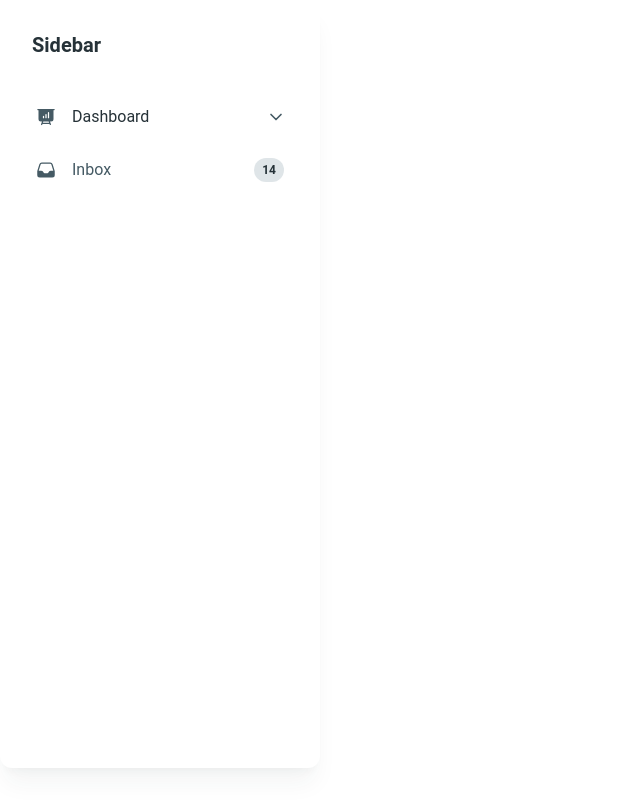
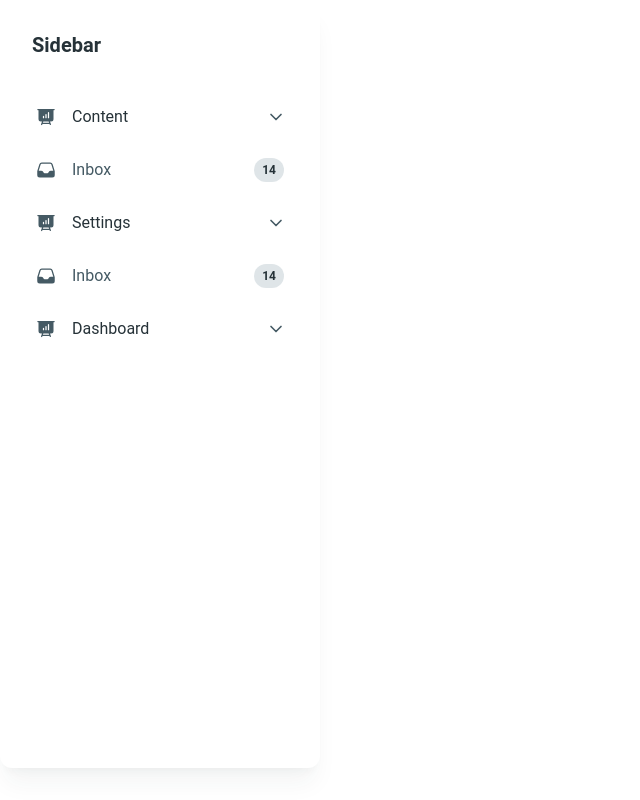
Before and after one commit to ahad30/single_vendor_ecommerce, a React (Vite) app in the folder client/: page /admin in a window 1280 px wide. Shown: the whole page, without its empty margins (0-640 px from the left). Built offline with nearby package versions, Linux system fonts and the light colour scheme.

Commit message:
sidebar update

```diff
--- a/client/package.json
+++ b/client/package.json
@@ -14,6 +14,7 @@
     "@material-tailwind/react": "^2.1.9",
     "react": "^18.2.0",
     "react-dom": "^18.2.0",
+    "react-icons": "^5.2.1",
     "react-router-dom": "^6.23.1"
   },
   "devDependencies": {
--- a/client/src/Layout/Dashboard/DashboardSidebarTwo.tsx
+++ b/client/src/Layout/Dashboard/DashboardSidebarTwo.tsx
@@ -11,21 +11,59 @@ import {
   AccordionHeader,
   AccordionBody,
 } from "@material-tailwind/react";
-import {
-  PresentationChartBarIcon,
-  ShoppingBagIcon,
-  UserCircleIcon,
-  Cog6ToothIcon,
-  InboxIcon,
-  PowerIcon,
-} from "@heroicons/react/24/solid";
+import { PresentationChartBarIcon, InboxIcon } from "@heroicons/react/24/solid";
 import { ChevronRightIcon, ChevronDownIcon } from "@heroicons/react/24/outline";
+import { adminRoutes } from "../../Routes/Admin.Routes";
+const items = [
+  {
+    key: "content",
+    label: "Content",
+    dropdown: false,
+    children: [{ key: "content_child1", label: "Content Child 1" }],
+  },
+  {
+    key: "media",
+    label: "Media",
+    dropdown: false,
+  },
+  {
+    key: "settings",
+    label: "Settings",
+    dropdown: false,
+    children: [{ key: "settings_child1", label: "Settings Child 1" }],
+  },
+  {
+    key: "profile",
+    label: "Profile",
+    dropdown: false,
+  },
+  {
+    key: "dashboard",
+    label: "Dashboard",
+    children: [{ key: "dashboard_child1", label: "Dashboard Child 1" }],
+  },
+];
+
 const DashboardSidebarTwo = () => {
-  const [open, setOpen] = React.useState(0);
+  const [open, setOpen] = React.useState("");
 
-  const handleOpen = (value: number) => {
-    setOpen(open === value ? 0 : value);
+  const handleOpen = (value: string) => {
+    setOpen(open === value ? "" : value);
   };
+
+  const routeGenerator = adminRoutes.reduce((acc, item) => {
+    if(item.path){
+        acc.push({path: item.path , element: item.element})
+    }
+    if(item.children){
+        item.children.forEach((i)=> {
+            acc.push({path: i.path , element : i.element})
+        })
+    }
+    return acc
+  }, []);
+  console.log(routeGenerator);
+
   return (
     <Card
       className="h-[calc(100vh-2rem)] w-full max-w-[20rem] p-4 shadow-xl shadow-blue-gray-900/5"
@@ -49,7 +87,119 @@ const DashboardSidebarTwo = () => {
         onPointerEnterCapture={undefined}
         onPointerLeaveCapture={undefined}
       >
-        <Accordion
+        {items.map((item) => {
+          if (item.children) {
+            return (
+              <Accordion
+                open={open === item.key}
+                icon={
+                  <ChevronDownIcon
+                    strokeWidth={2.5}
+                    className={`mx-auto h-4 w-4 transition-transform ${
+                      open === item.key ? "rotate-180" : ""
+                    }`}
+                  />
+                }
+                placeholder={undefined}
+                onPointerEnterCapture={undefined}
+                onPointerLeaveCapture={undefined}
+              >
+                <ListItem
+                  className="p-0"
+                  selected={open === item.key}
+                  placeholder={undefined}
+                  onPointerEnterCapture={undefined}
+                  onPointerLeaveCapture={undefined}
+                >
+                  <AccordionHeader
+                    onClick={() => handleOpen(item.key)}
+                    className="border-b-0 p-3"
+                    placeholder={undefined}
+                    onPointerEnterCapture={undefined}
+                    onPointerLeaveCapture={undefined}
+                  >
+                    <ListItemPrefix
+                      placeholder={undefined}
+                      onPointerEnterCapture={undefined}
+                      onPointerLeaveCapture={undefined}
+                    >
+                      <PresentationChartBarIcon className="h-5 w-5" />
+                    </ListItemPrefix>
+                    <Typography
+                      color="blue-gray"
+                      className="mr-auto font-normal"
+                      placeholder={undefined}
+                      onPointerEnterCapture={undefined}
+                      onPointerLeaveCapture={undefined}
+                    >
+                      {item.label}
+                    </Typography>
+                  </AccordionHeader>
+                </ListItem>
+                <AccordionBody className="py-1">
+                  <List
+                    className="p-0"
+                    placeholder={undefined}
+                    onPointerEnterCapture={undefined}
+                    onPointerLeaveCapture={undefined}
+                  >
+                    {item.children.map((subItem) => (
+                      <ListItem
+                        placeholder={undefined}
+                        onPointerEnterCapture={undefined}
+                        onPointerLeaveCapture={undefined}
+                      >
+                        <ListItemPrefix
+                          placeholder={undefined}
+                          onPointerEnterCapture={undefined}
+                          onPointerLeaveCapture={undefined}
+                        >
+                          <ChevronRightIcon
+                            strokeWidth={3}
+                            className="h-3 w-5"
+                          />
+                        </ListItemPrefix>
+                        {subItem.label}
+                      </ListItem>
+                    ))}
+                  </List>
+                </AccordionBody>
+              </Accordion>
+            );
+          } else {
+            return (
+              <ListItem
+                placeholder={undefined}
+                onPointerEnterCapture={undefined}
+                onPointerLeaveCapture={undefined}
+              >
+                <ListItemPrefix
+                  placeholder={undefined}
+                  onPointerEnterCapture={undefined}
+                  onPointerLeaveCapture={undefined}
+                >
+                  <InboxIcon className="h-5 w-5" />
+                </ListItemPrefix>
+                Inbox
+                <ListItemSuffix
+                  placeholder={undefined}
+                  onPointerEnterCapture={undefined}
+                  onPointerLeaveCapture={undefined}
+                >
+                  <Chip
+                    value="14"
+                    size="sm"
+                    variant="ghost"
+                    color="blue-gray"
+                    className="rounded-full"
+                  />
+                </ListItemSuffix>
+              </ListItem>
+            );
+          }
+        })}
+
+        {/* <Accordion
           open={open === 1}
           icon={
             <ChevronDownIcon
@@ -173,8 +323,7 @@ const DashboardSidebarTwo = () => {
               className="rounded-full"
             />
           </ListItemSuffix>
-        </ListItem>
-
+        </ListItem> */}
       </List>
     </Card>
   );
--- /dev/null
+++ b/client/src/Pages/Dashboard/Admin/Category/Category.jsx
@@ -0,0 +1,10 @@
+
+const Category = () => {
+    return (
+        <div>
+
+        </div>
+    );
+};
+
+export default Category;
--- /dev/null
+++ b/client/src/Pages/Dashboard/Admin/Settings/Settings.tsx
@@ -0,0 +1,10 @@
+
+const Settings = () => {
+    return (
+        <div>
+
+        </div>
+    );
+};
+
+export default Settings;
```
Also changed, not shown: 1 other file (tests, documents, lock files or other folders).
